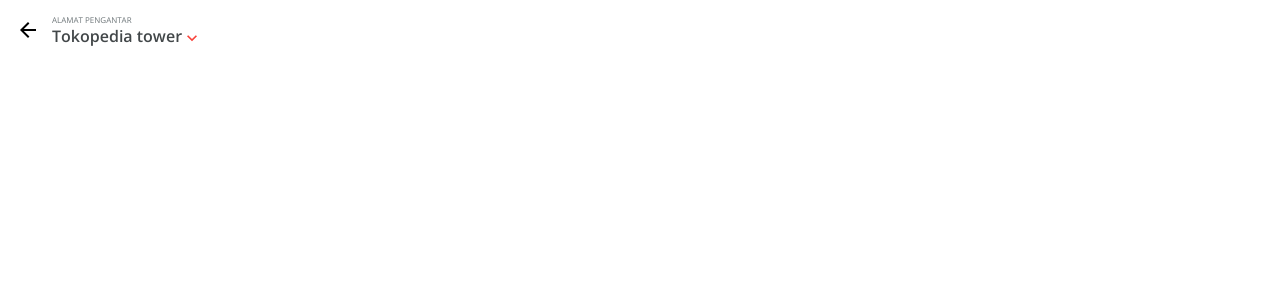
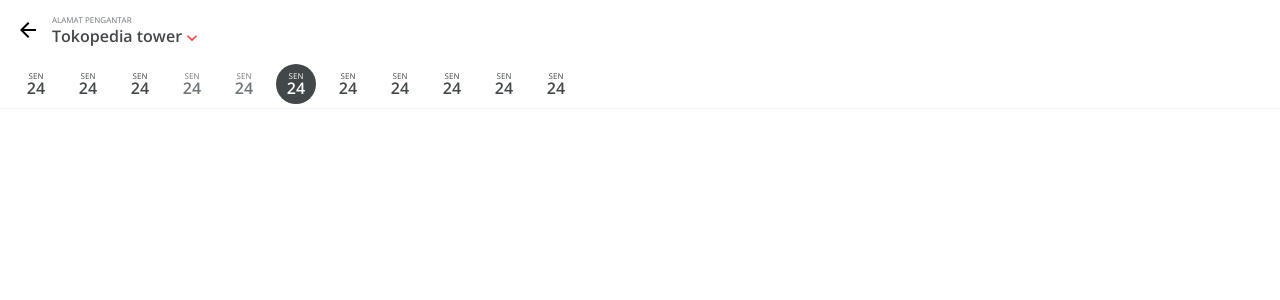
Before and after one commit to anisma/c638f911875b598fc57cd8fbaafbc82d31c63524, a React (Create React App) app: page / in a window 1280 px wide. Shown: the top 300 px of the page. Built offline with nearby package versions, Linux system fonts and the light colour scheme.

Commit message:
adding Date and DatePicker component

```diff
--- /dev/null
+++ b/src/components/date-picker/date-picker.component.jsx
@@ -0,0 +1,23 @@
+import React from 'react';
+import Date from '../date/date.component';
+import { DatePickerWrapper } from './date-picker.styles';
+
+const DatePicker = () => {
+   return (
+      <DatePickerWrapper>
+         <Date />
+         <Date />
+         <Date />
+         <Date hidden />
+         <Date hidden />
+         <Date active />
+         <Date />
+         <Date />
+         <Date />
+         <Date />
+         <Date />
+      </DatePickerWrapper>
+   );
+};
+
+export default DatePicker;
--- /dev/null
+++ b/src/components/date-picker/date-picker.styles.jsx
@@ -0,0 +1,8 @@
+import styled from 'styled-components';
+
+export const DatePickerWrapper = styled.div`
+   overflow: hidden;
+   display: flex;
+   gap: 12px;
+   padding: 4px 0;
+`;
--- /dev/null
+++ b/src/components/date/date.component.jsx
@@ -0,0 +1,14 @@
+import React from 'react';
+
+import { DateWrapper, Date as DateNumber, Day } from './date.styles';
+
+const Date = (props) => {
+   return (
+      <DateWrapper {...props}>
+         <Day>Sen</Day>
+         <DateNumber>24</DateNumber>
+      </DateWrapper>
+   );
+};
+
+export default Date;
--- /dev/null
+++ b/src/components/date/date.styles.jsx
@@ -0,0 +1,40 @@
+import styled, { css } from 'styled-components';
+
+const activeStyles = css`
+   background: #424749;
+   color: #fff;
+`;
+
+const hiddenStyles = css`
+   color: #6e7679;
+`;
+
+const getDateWrapperStyles = (props) => {
+   if (props.active) {
+      return activeStyles;
+   } else if (props.hidden) {
+      return hiddenStyles;
+   }
+};
+
+export const DateWrapper = styled.span`
+   flex-shrink: 0;
+   padding: 8px;
+   height: 40px;
+   width: 40px;
+   border-radius: 50% 50%;
+   display: flex;
+   flex-direction: column;
+   align-items: center;
+   color: #424749;
+
+   ${getDateWrapperStyles}
+`;
+
+export const Date = styled.span`
+   font-weight: 600;
+`;
+export const Day = styled.span`
+   font-size: 0.5em;
+   text-transform: uppercase;
+`;
--- a/src/components/header/header.component.jsx
+++ b/src/components/header/header.component.jsx
@@ -2,21 +2,30 @@ import React from 'react';
 import ArrowBack from '@material-ui/icons/ArrowBack';
 import ExpandMore from '@material-ui/icons/ExpandMore';
 
-import { HeaderWrapper, LocationWrapper, Text, SubText } from './header.styles';
+import {
+   HeaderContainer,
+   HeaderWrapper,
+   LocationWrapper,
+   Text,
+   SubText,
+} from './header.styles';
+import DatePicker from '../date-picker/date-picker.component';
 
 const Header = () => {
    return (
+      <HeaderContainer>
          <HeaderWrapper>
             <ArrowBack />
             <LocationWrapper>
                <SubText>alamat pengantar</SubText>
                <Text>
                   Tokopedia tower
-               {/* Lokasi <ExpandMore /> */}
                   <ExpandMore fontSize='small' style={{ color: '#f9423a' }} />
                </Text>
             </LocationWrapper>
          </HeaderWrapper>
+         <DatePicker />
+      </HeaderContainer>
    );
 };
 
--- a/src/components/header/header.styles.jsx
+++ b/src/components/header/header.styles.jsx
@@ -1,4 +1,9 @@
 import styled from 'styled-components';
+
+export const HeaderContainer = styled.div`
+   padding: 0 16px;
+   border-bottom: 1px solid #f1f1f2;
+`;
 
 export const HeaderWrapper = styled.header`
    /* height: 40px; */
--- a/src/global.styles.js
+++ b/src/global.styles.js
@@ -14,7 +14,5 @@ export const GlobalStyles = createGlobalStyle`
       box-sizing: border-box;
    }
 
-   body{
-      padding: 0 16px;
-   }
+
 `
```
Lines whose indentation alone changed are shown as unchanged.
